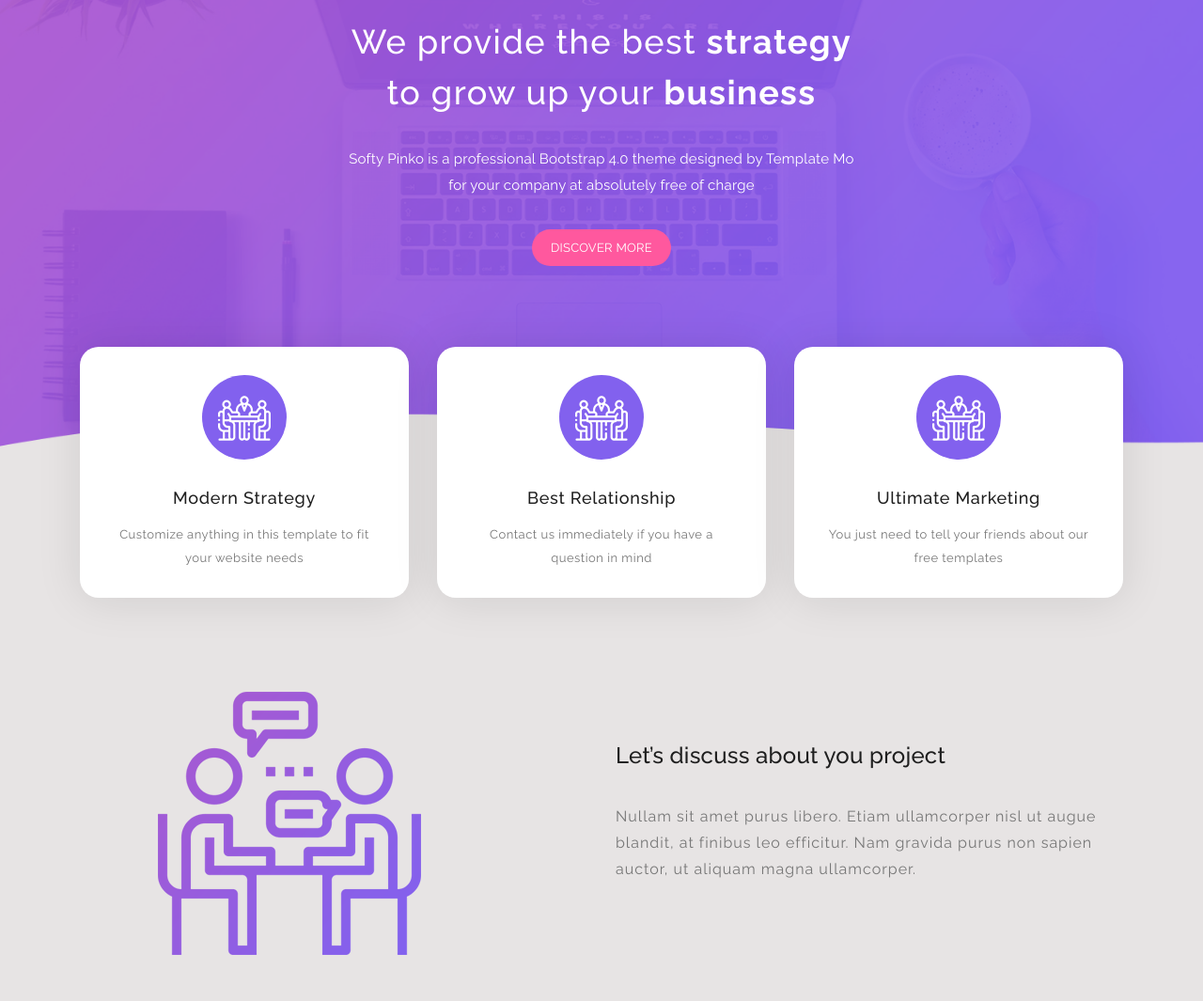
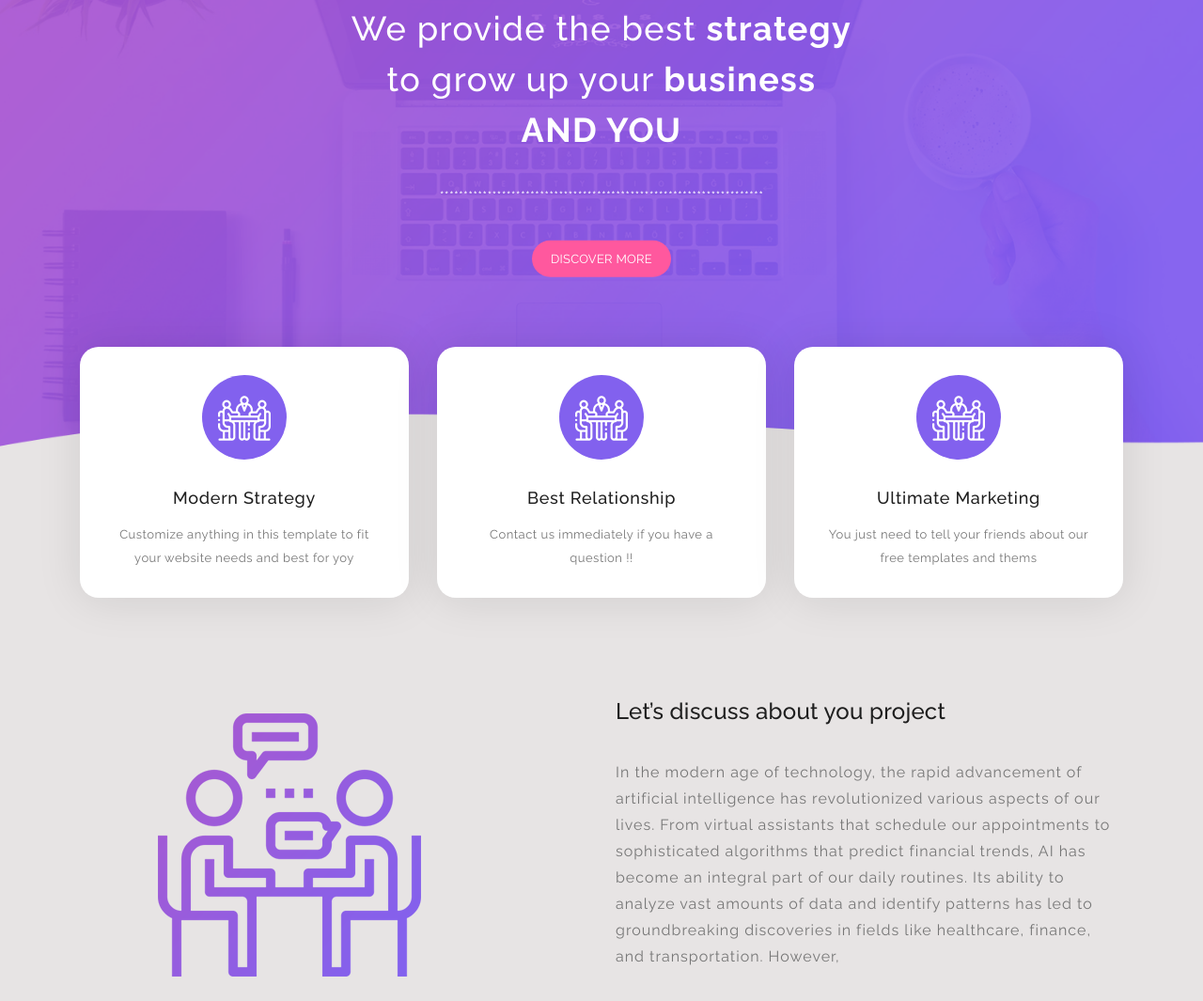
Before and after one commit to Pranitss/Day-01, a plain HTML site: page index.html in a window 1280 px wide. Shown: the part 241-1306 px from the top of the page at 94% size. Drawn offline with Linux system fonts and the light colour scheme.

Commit message:
second msg

```diff
--- a/index.html
+++ b/index.html
@@ -74,9 +74,8 @@
             <div class="container">
                 <div class="row">
                     <div class="offset-xl-3 col-xl-6 offset-lg-2 col-lg-8 col-md-12 col-sm-12">
-                        <h1>We provide the best <strong>strategy</strong><br>to grow up your <strong>business</strong></h1>
-                        <p>Softy Pinko is a professional Bootstrap 4.0 theme designed by Template Mo
-                        for your company at absolutely free of charge</p>
+                        <h1>We provide the best <strong>strategy</strong><br>to grow up your <strong>business AND YOU</strong></h1>
+                        <p>********************************************************************</p>
                         <a href="#features" class="main-button-slider">Discover More</a>
                     </div>
                 </div>
@@ -99,7 +98,7 @@
                                     <i><img src="assets/images/featured-item-01.png" alt=""></i>
                                 </div>
                                 <h5 class="features-title">Modern Strategy</h5>
-                                <p>Customize anything in this template to fit your website needs</p>
+                                <p>Customize anything in this template to fit your website needs and best for yoy</p>
                             </div>
                         </div>
                         <!-- ***** Features Small Item End ***** -->
@@ -111,7 +110,7 @@
                                     <i><img src="assets/images/featured-item-01.png" alt=""></i>
                                 </div>
                                 <h5 class="features-title">Best Relationship</h5>
-                                <p>Contact us immediately if you have a question in mind</p>
+                                <p>Contact us immediately if you have a question !!</p>
                             </div>
                         </div>
                         <!-- ***** Features Small Item End ***** -->
@@ -123,7 +122,7 @@
                                     <i><img src="assets/images/featured-item-01.png" alt=""></i>
                                 </div>
                                 <h5 class="features-title">Ultimate Marketing</h5>
-                                <p>You just need to tell your friends about our free templates</p>
+                                <p>You just need to tell your friends about our free templates and thems</p>
                             </div>
                         </div>
                         <!-- ***** Features Small Item End ***** -->
@@ -147,7 +146,9 @@
                         <h2 class="section-title">Let’s discuss about you project</h2>
                     </div>
                     <div class="left-text">
-                        <p>Nullam sit amet purus libero. Etiam ullamcorper nisl ut augue blandit, at finibus leo efficitur. Nam gravida purus non sapien auctor, ut aliquam magna ullamcorper.</p>
+                        <p>
+
+                            In the modern age of technology, the rapid advancement of artificial intelligence has revolutionized various aspects of our lives. From virtual assistants that schedule our appointments to sophisticated algorithms that predict financial trends, AI has become an integral part of our daily routines. Its ability to analyze vast amounts of data and identify patterns has led to groundbreaking discoveries in fields like healthcare, finance, and transportation. However, </p>
                     </div>
                 </div>
             </div>
@@ -169,7 +170,7 @@
                         <h2 class="section-title">We can help you to grow your business</h2>
                     </div>
                     <div class="left-text">
-                        <p>Aenean pretium, ipsum et porttitor auctor, metus ipsum iaculis nisi, a bibendum lectus libero vitae urna. Sed id leo eu dolor luctus congue sed eget ipsum. Nunc nec luctus libero. Etiam quis dolor elit.</p>
+                        <p>"We're here to drive your business growth forward. Lorem ipsum dolor sit amet, consectetur adipiscing elit. Aenean pretium, ipsum et porttitor auctor, metus ipsum iaculis nisi, a bibendum lectus libero vitae urna. Sed id leo eu dolor luctus congue sed eget ipsum. Nunc nec luctus libero. Etiam quis dolor elit."</p>
                     </div>
                 </div>
                 <div class="col-lg-1"></div>
```
